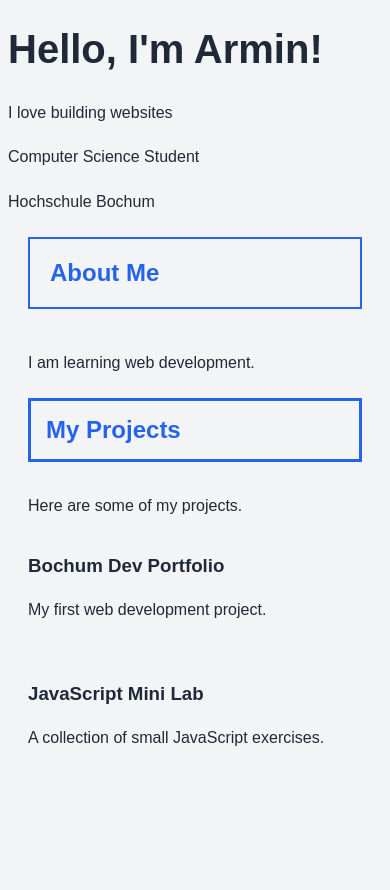
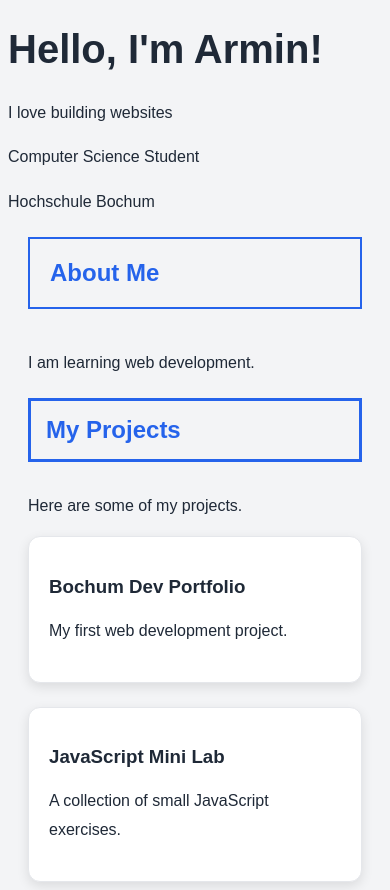
Before and after one commit to arminmova/bochum-dev-portfolio, a plain HTML site: page index.html in a window 390 px wide. Before the commit the page ends 844 px from the top, so only its background shows below. Drawn offline with Linux system fonts and the light colour scheme.

Commit message:
feat: style responsive project cards

```diff
--- a/style.css
+++ b/style.css
@@ -49,5 +49,10 @@ h1 {
 .projects-list article {
   flex: 1;
   min-width: min(250px,100%);
-
+  background-color: #ffffff;
+  padding: 20px;
+  box-sizing: border-box;
+  border-radius: 12px;
+  box-shadow: 0px 4px 12px 0px rgba(0, 0, 0, 0.1);
+  border: 1px solid #e5e7eb;
 }
```
